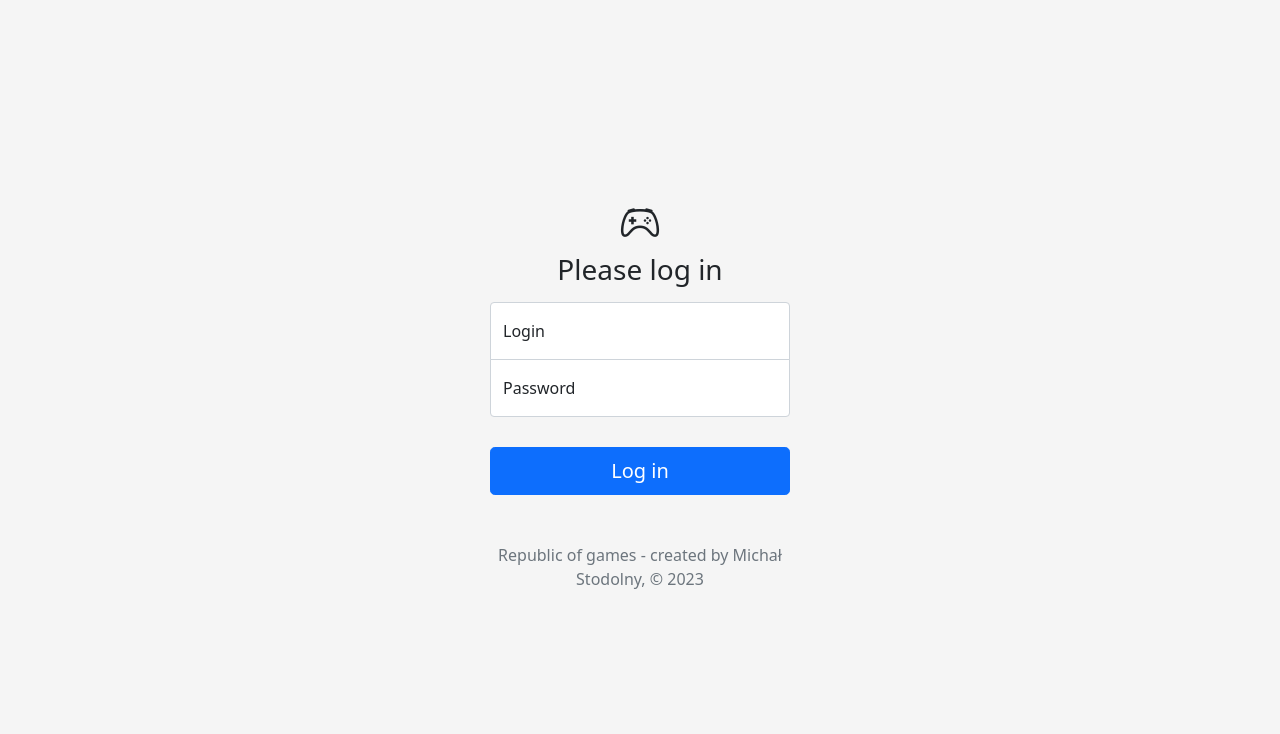
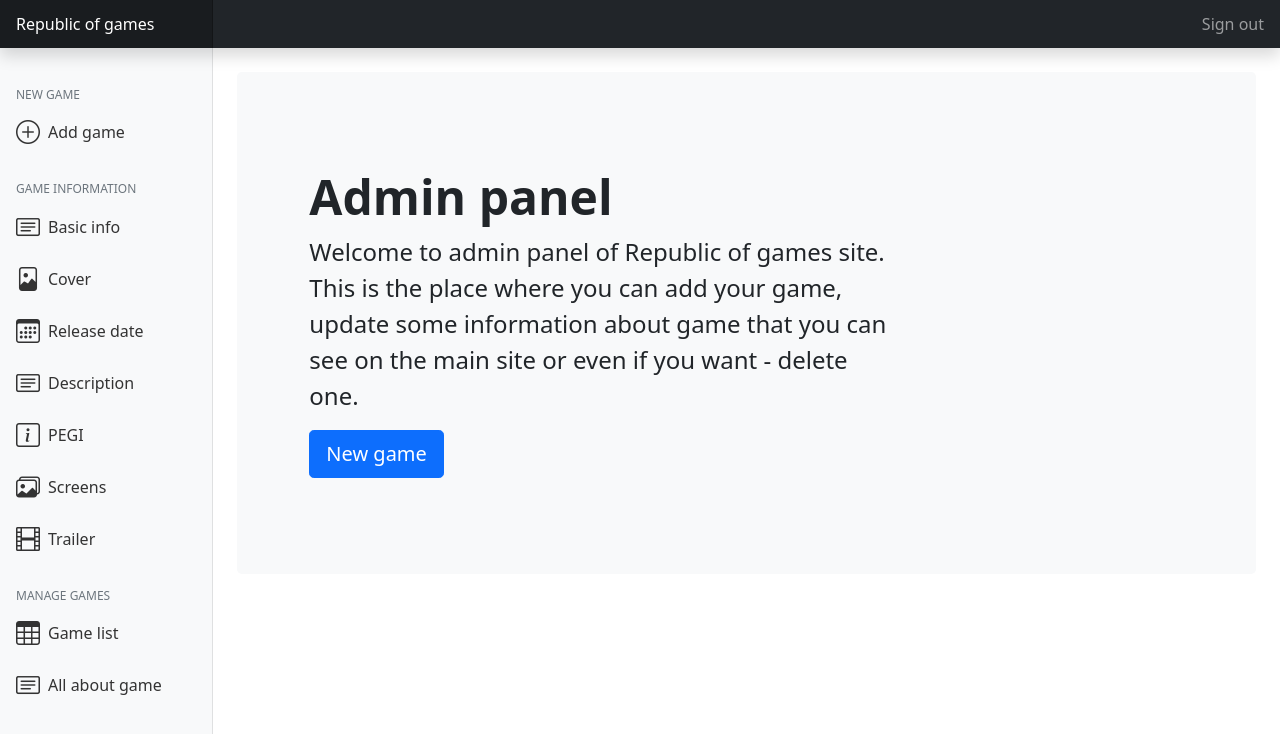
Before and after one commit to StudiWeb/republicofgames-2, a Vue app: page /admin in a window 1280 px wide. Shown: the top 734 px of the page. Built offline with nearby package versions, Linux system fonts and the light colour scheme.

Commit message:
Updated login page. Added admin welcome page.

```diff
--- /dev/null
+++ b/src/components/admin/layout/TheHeader.vue
@@ -0,0 +1,58 @@
+<template>
+  <header class="navbar navbar-dark sticky-top bg-dark flex-md-nowrap p-0 shadow">
+    <a class="navbar-brand col-md-3 col-lg-2 me-0 px-3" href="#">Republic of games</a>
+    <button
+      class="navbar-toggler position-absolute d-md-none collapsed"
+      type="button"
+      data-bs-toggle="collapse"
+      data-bs-target="#sidebarMenu"
+      aria-controls="sidebarMenu"
+      aria-expanded="false"
+      aria-label="Toggle navigation"
+    >
+      <span class="navbar-toggler-icon"></span>
+    </button>
+
+    <div class="navbar-nav">
+      <div class="nav-item text-nowrap">
+        <a class="nav-link px-3" href="#">Sign out</a>
+      </div>
+    </div>
+  </header>
+</template>
+
+<style scoped>
+/*
+ * Navbar
+ */
+
+.navbar-brand {
+  padding-top: 0.75rem;
+  padding-bottom: 0.75rem;
+  font-size: 1rem;
+  background-color: rgba(0, 0, 0, 0.25);
+  box-shadow: inset -1px 0 0 rgba(0, 0, 0, 0.25);
+}
+
+.navbar .navbar-toggler {
+  top: 0.25rem;
+  right: 1rem;
+}
+
+.navbar .form-control {
+  padding: 0.75rem 1rem;
+  border-width: 0;
+  border-radius: 0;
+}
+
+.form-control-dark {
+  color: #fff;
+  background-color: rgba(255, 255, 255, 0.1);
+  border-color: rgba(255, 255, 255, 0.1);
+}
+
+.form-control-dark:focus {
+  border-color: transparent;
+  box-shadow: 0 0 0 3px rgba(255, 255, 255, 0.25);
+}
+</style>
--- /dev/null
+++ b/src/components/admin/layout/navigation/NavigationHeader.vue
@@ -0,0 +1,23 @@
+<template>
+  <h6
+    class="sidebar-heading d-flex justify-content-between align-items-center px-3 mt-4 mb-1 text-muted"
+  >
+    <span>{{ title }}</span>
+    <a class="link-secondary" href="#" aria-label="Add a new report">
+      <span data-feather="plus-circle"></span>
+    </a>
+  </h6>
+</template>
+
+<script>
+export default {
+  props: ['title']
+}
+</script>
+
+<style scoped>
+.sidebar-heading {
+  font-size: 0.75rem;
+  text-transform: uppercase;
+}
+</style>
--- /dev/null
+++ b/src/components/admin/layout/navigation/NavigationItem.vue
@@ -0,0 +1,37 @@
+<template>
+  <li class="nav-item d-flex align-items-center">
+    <a class="nav-link d-flex align-items-center" aria-current="page" href="#">
+      <span class="fs-4 me-2">
+        <slot></slot>
+      </span>
+      <span>
+        {{ title }}
+      </span>
+    </a>
+  </li>
+</template>
+
+<script scoped>
+export default {
+  props: ['title']
+}
+</script>
+
+<style scoped>
+.nav-link {
+  font-weight: 500;
+  color: #333;
+}
+.nav-link:hover {
+  color: #2470dc;
+}
+
+.nav-link.active {
+  color: #2470dc;
+}
+
+.sidebar-heading {
+  font-size: 0.75rem;
+  text-transform: uppercase;
+}
+</style>
--- /dev/null
+++ b/src/components/admin/layout/navigation/TheNavigation.vue
@@ -0,0 +1,89 @@
+<template>
+  <nav id="sidebarMenu" class="col-md-3 col-lg-2 d-md-block bg-light sidebar collapse">
+    <div class="position-sticky pt-3">
+      <ul class="nav flex-column">
+        <NavigationHeader title="New game" />
+        <navigation-item title="Add game">
+          <i class="bi bi-plus-circle"></i>
+        </navigation-item>
+        <NavigationHeader title="Game information" />
+        <navigation-item title="Basic info">
+          <i class="bi bi-card-text"></i>
+        </navigation-item>
+        <navigation-item title="Cover">
+          <i class="bi bi-file-image"></i>
+        </navigation-item>
+        <navigation-item title="Release date">
+          <i class="bi bi-calendar3"></i>
+        </navigation-item>
+        <navigation-item title="Description">
+          <i class="bi bi-card-text"></i>
+        </navigation-item>
+        <navigation-item title="PEGI">
+          <i class="bi bi-info-square"></i>
+        </navigation-item>
+        <navigation-item title="Screens">
+          <i class="bi bi-images"></i>
+        </navigation-item>
+        <navigation-item title="Trailer">
+          <i class="bi bi-film"></i>
+        </navigation-item>
+      </ul>
+      <NavigationHeader title="Manage games" />
+      <ul class="nav flex-column mb-2">
+        <navigation-item title="Game list">
+          <i class="bi bi-table"></i>
+        </navigation-item>
+        <navigation-item title="All about game">
+          <i class="bi bi-card-text"></i>
+        </navigation-item>
+      </ul>
+    </div>
+  </nav>
+</template>
+
+<script>
+import NavigationHeader from './NavigationHeader.vue'
+import NavigationItem from './NavigationItem.vue'
+
+export default {
+  components: {
+    NavigationHeader,
+    NavigationItem
+  }
+}
+</script>
+
+<style scoped>
+/*
+ * Sidebar
+ */
+
+.sidebar {
+  position: fixed;
+  top: 0;
+  /* rtl:raw:
+  right: 0;
+  */
+  bottom: 0;
+  /* rtl:remove */
+  left: 0;
+  z-index: 100; /* Behind the navbar */
+  padding: 48px 0 0; /* Height of navbar */
+  box-shadow: inset -1px 0 0 rgba(0, 0, 0, 0.1);
+}
+
+@media (max-width: 767.98px) {
+  .sidebar {
+    top: 5rem;
+  }
+}
+.sidebar-sticky {
+  position: relative;
+  top: 0;
+  height: calc(100vh - 48px);
+  padding-top: 0.5rem;
+  overflow-x: hidden;
+  overflow-y: auto; /* Scrollable contents if viewport is shorter than content. */
+}
+</style>
--- /dev/null
+++ b/src/components/reusable/LoadSpinner.vue
@@ -0,0 +1,5 @@
+<template>
+  <div v class="spinner-border text-primary" role="status">
+    <span class="visually-hidden">Loading...</span>
+  </div>
+</template>
--- /dev/null
+++ b/src/components/reusable/UploadSpinner.vue
@@ -0,0 +1,28 @@
+<template>
+  <teleport to="body">
+    <div class="spinner d-flex justify-content-center align-items-center">
+      <div class="d-flex flex-column">
+        <div
+          class="spinner-border text-primary mb-2"
+          style="height: 100px; width: 100px; font-size: 50px"
+        >
+          <span class="visually-hidden">Loading...</span>
+        </div>
+      </div>
+    </div>
+  </teleport>
+</template>
+
+<style scoped>
+.spinner {
+  z-index: 9999;
+  position: fixed;
+  background-color: rgba(0, 0, 0, 0.3);
+  height: 100vh;
+  width: 100%;
+  top: 50%;
+  left: 50%;
+  margin-right: -50%;
+  transform: translate(-50%, -50%);
+}
+</style>
--- a/src/router/index.js
+++ b/src/router/index.js
@@ -1,11 +1,14 @@
 import { createRouter, createWebHistory } from 'vue-router'
+
 import LoginPage from '../views/LoginPage.vue'
+import TheAdmin from '../views/admin/TheAdmin.vue'
 
 const router = createRouter({
   history: createWebHistory(import.meta.env.BASE_URL),
   routes: [
     { path: '/', component: null },
-    { path: '/admin', component: LoginPage }
+    { name: 'login', path: '/login', component: LoginPage },
+    { name: 'admin', path: '/admin', component: TheAdmin }
   ]
 })
 
--- a/src/views/LoginPage.vue
+++ b/src/views/LoginPage.vue
@@ -3,7 +3,7 @@
     <main class="form-signin m-auto">
       <form>
         <i class="bi bi-controller fs-1"></i>
-        <h2 class="h3 mb-3 fw-normal">Please log in</h2>
+        <h2 class="h3 mb-3 fw-normal">Log in</h2>
 
         <div class="form-floating">
           <input v-model="login" type="input" class="form-control" placeholder="Your login" />
@@ -14,7 +14,7 @@
           <label>Password</label>
         </div>
 
-        <div v-if="loginData" class="alert alert-danger" role="alert">
+        <div v-if="!validation" class="alert alert-danger" role="alert">
           You have entered invalid login data.
         </div>
 
@@ -27,30 +27,40 @@
       </form>
     </main>
   </div>
+
+  <UploadSpinner v-if="loading" />
 </template>
 
 <script>
+import UploadSpinner from '../components/reusable/UploadSpinner.vue'
+
 export default {
+  components: {
+    UploadSpinner
+  },
+
   data() {
     return {
       login: '',
       password: '',
-      loginData: false,
-      uploading: false
+      validation: true,
+      loading: false
     }
   },
 
   methods: {
-    // checkCredentials() {
-    //   if (this.login === 'admin' && this.password === 'admin') {
-    //     this.uploading = true
-    //     setTimeout(() => {
-    //       this.$router.push('/admin/panel')
-    //     }, '3000')
-    //   } else {
-    //     this.loginData = true
-    //   }
-    // }
+    checkCredentials() {
+      if (this.login === 'admin' && this.password === 'admin') {
+        this.validation = true
+        this.loading = true
+        setTimeout(() => {
+          this.$router.push('/admin')
+          this.loading = false
+        }, '3000')
+      } else {
+        this.validation = false
+      }
+    }
   }
 }
 </script>
--- /dev/null
+++ b/src/views/admin/TheAdmin.vue
@@ -0,0 +1,39 @@
+<template>
+  <TheHeader />
+  <div class="container-fluid">
+    <div class="row">
+      <TheNavigation />
+      <main class="col-md-9 ms-sm-auto col-lg-10 px-md-4">
+        <div v-if="route" class="p-5 my-4 bg-light rounded-3">
+          <div class="container-fluid py-5">
+            <h1 class="display-5 fw-bold">Admin panel</h1>
+            <p class="col-md-8 fs-4">
+              Welcome to admin panel of Republic of games site. This is the place where you can add
+              your game, update some information about game that you can see on the main site or
+              even if you want - delete one.
+            </p>
+            <button class="btn btn-primary btn-lg" type="button">New game</button>
+          </div>
+        </div>
+        <router-view v-else></router-view>
+      </main>
+    </div>
+  </div>
+</template>
+
+<script>
+import TheHeader from '../../components/admin/layout/TheHeader.vue'
+import TheNavigation from '../../components/admin/layout/navigation/TheNavigation.vue'
+export default {
+  components: {
+    TheHeader,
+    TheNavigation
+  },
+
+  computed: {
+    route() {
+      return this.$route.name === 'admin' ? true : false
+    }
+  }
+}
+</script>
```
